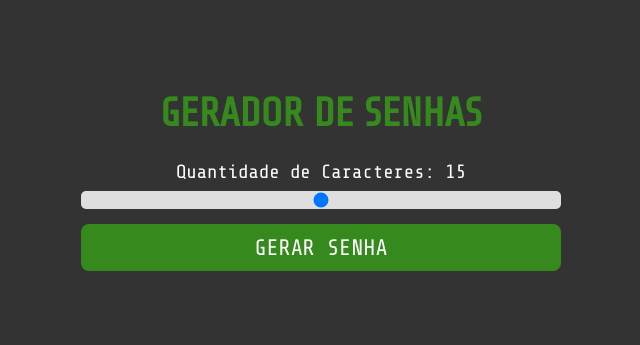
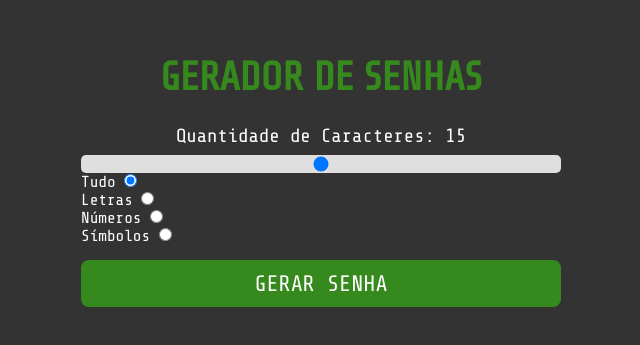
Before and after one commit to LDavi05/Gerador-de-Senhas, a plain HTML site: page index.html in a window 1280 px wide. Shown: the part 219-564 px from the top of the page, without its empty margins (319-959 px from the left). Drawn offline with nearby package versions, Linux system fonts and the light colour scheme.

Commit message:
Atualizar o index.html

```diff
--- a/index.html
+++ b/index.html
@@ -22,6 +22,24 @@
     <div id="caracter_qtd_selector">
       <span>Quantidade de Caracteres: <span id="qtde_caracters"></span></span>
       <input type="range" id="slider" min="5" max="25" value="15">
+      <div id="charset_selector">
+        <div class="radio_field">
+          <label for="tudo">Tudo</label>
+          <input type="radio" id="tudo" name="charset_sel" value="Tudo" checked>
+        </div>
+        <div class="radio_field">
+          <label for="letters">Letras</label>
+          <input type="radio" id="letters" name="charset_sel" value="Letras">
+        </div>
+        <div class="radio_field">
+          <label for="numbers">Números</label>
+          <input type="radio" id="numbers" name="charset_sel" value="Números">
+        </div>
+        <div class="radio_field">
+          <label for="symbols">Símbolos</label>
+          <input type="radio" id="symbols" name="charset_sel" value="Símbolos">
+        </div>
+      </div>
     </div>
 
     <button id="generate_btn">Gerar Senha</button>
```
